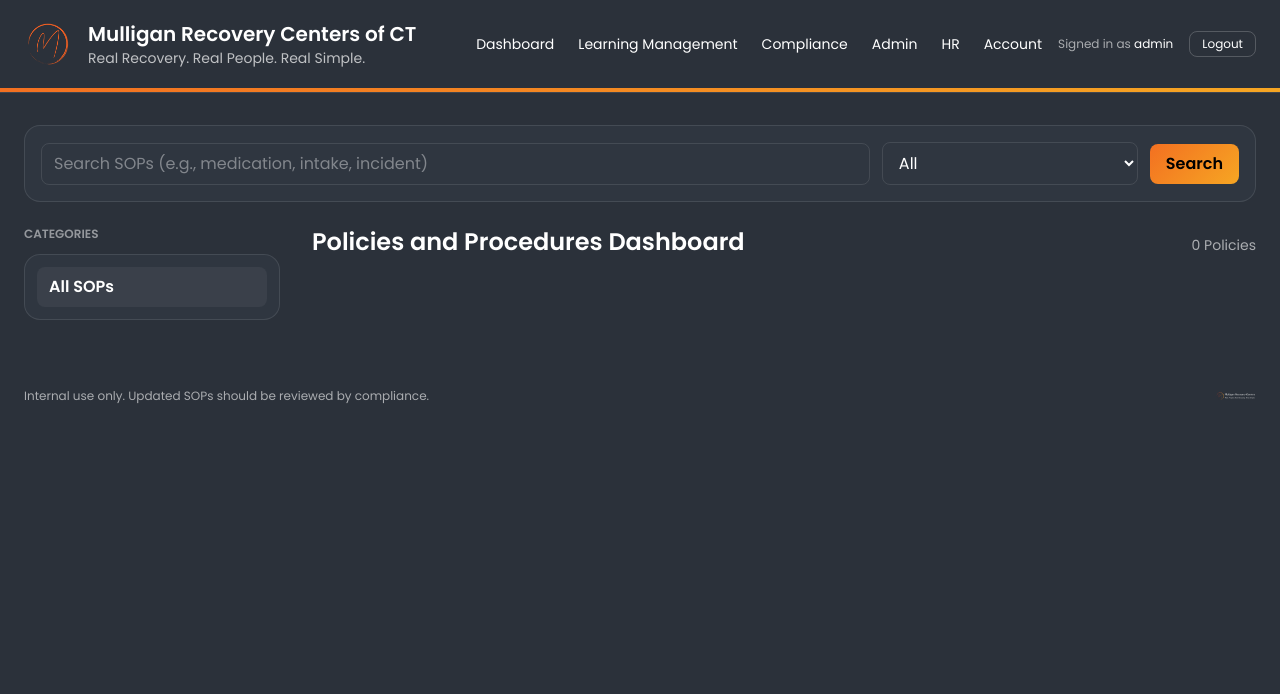
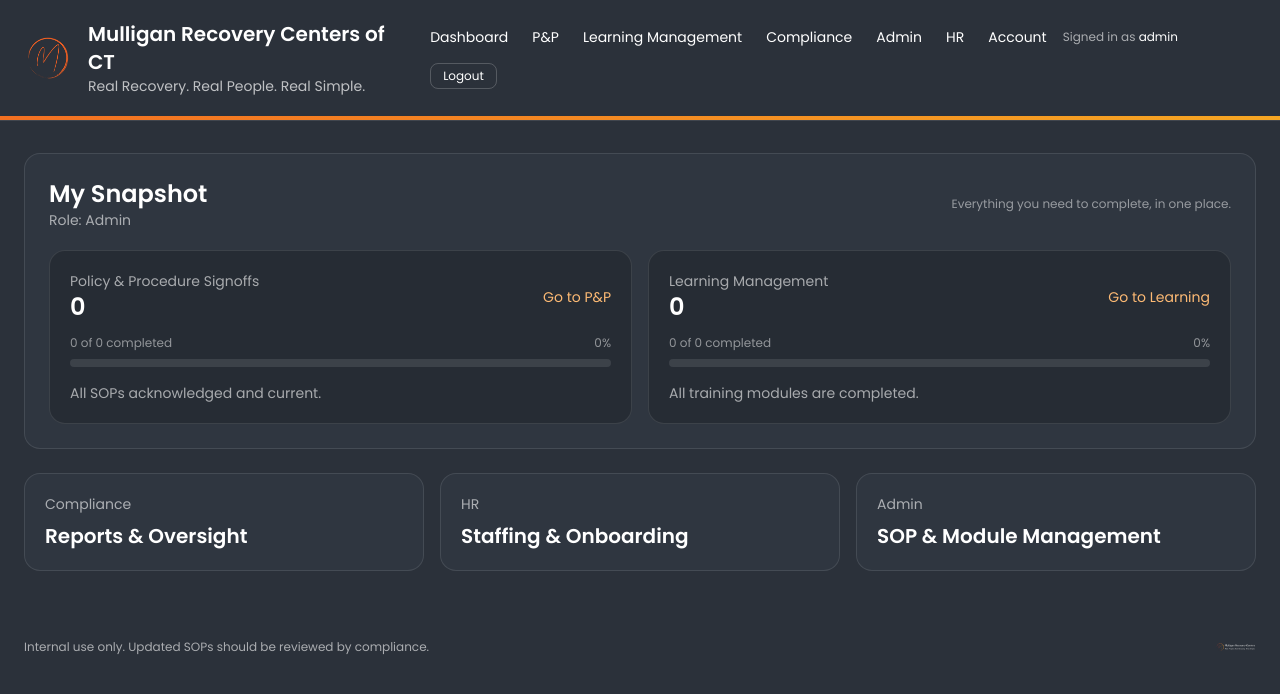
Before and after one commit to MaxMRC-CT/mrc-sop-app, a FastAPI app: page / in a window 1280 px wide. Shown: the top 694 px of the page. Run offline with FastAPI, Linux system fonts and the light colour scheme; the visitor is signed in with stand-in values (Sample User, id 1); data comes from the database, SQL or seed files in the repository; data that the repository does not hold is empty; some libraries are stand-ins or nearby versions.

Commit message:
Snapshot dashboard enhancements

```diff
--- a/app/main.py
+++ b/app/main.py
@@ -153,6 +153,10 @@ def _build_date_filter(start_date: Optional[str] = None, end_date: Optional[str]
 
 def _is_hr(user) -> bool:
     return user and user.role in ("admin", "hr_manager")
+
+
+def _is_manager(user) -> bool:
+    return user and user.role in ("admin", "manager", "training_lead", "hr_manager")
 
 
 
@@ -297,7 +301,132 @@ def account_update(
 
 @app.get("/")
 def index(request: Request, q: Optional[str] = None, category: Optional[str] = None):
-    if not get_current_user(request):
+    user = get_current_user(request)
+    if not user:
+        return _redirect_login()
+
+    conn = get_connection()
+    cur = conn.cursor()
+
+    pending_sops = []
+    pending_modules = []
+    pending_sop_count = 0
+    pending_module_count = 0
+    total_sops = 0
+    completed_sops = 0
+    total_modules = 0
+    completed_modules = 0
+
+    if user.staff_id:
+        sops = cur.execute("SELECT id, title, category FROM sops ORDER BY title").fetchall()
+        total_sops = len(sops)
+        last_acks = {
+            row["sop_id"]: row["last_ack"]
+            for row in cur.execute(
+                "SELECT sop_id, MAX(acknowledged_at) AS last_ack FROM acknowledgments WHERE staff_id = ? GROUP BY sop_id",
+                (user.staff_id,),
+            ).fetchall()
+        }
+        cutoff = date.today() - timedelta(days=REACK_DAYS)
+        for sop in sops:
+            last_ack = last_acks.get(sop["id"])
+            needs_ack = True
+            status_label = "Not started"
+            overdue = False
+            if last_ack:
+                try:
+                    last_date = datetime.strptime(last_ack, "%Y-%m-%d %H:%M:%S").date()
+                    if last_date >= cutoff:
+                        needs_ack = False
+                        status_label = "Completed"
+                    else:
+                        status_label = "Overdue"
+                        overdue = True
+                except ValueError:
+                    needs_ack = True
+            if needs_ack:
+                pending_sops.append(
+                    {
+                        "id": sop["id"],
+                        "title": sop["title"],
+                        "category": sop["category"],
+                        "status_label": status_label,
+                        "overdue": overdue,
+                    }
+                )
+        pending_sop_count = len(pending_sops)
+        completed_sops = max(total_sops - pending_sop_count, 0)
+
+        modules = cur.execute(
+            """
+            SELECT training_modules.id AS module_id, training_modules.title
+            FROM training_modules
+            LEFT JOIN training_assignments ON training_assignments.module_id = training_modules.id
+            WHERE training_modules.active = 1
+            AND (training_assignments.staff_id IS NULL OR training_assignments.staff_id = ?)
+            ORDER BY training_modules.title
+            """,
+            (user.staff_id,),
+        ).fetchall()
+        total_modules = len(modules)
+        for m in modules:
+            status, last_attempt, last_score, last_passed_date = module_status(m["module_id"], user.staff_id)
+            if status != "passed":
+                status_label = "Overdue" if status == "due" else "Not started"
+                pending_modules.append(
+                    {
+                        "id": m["module_id"],
+                        "title": m["title"],
+                        "status": status,
+                        "status_label": status_label,
+                        "overdue": status == "due",
+                    }
+                )
+            else:
+                completed_modules += 1
+        pending_module_count = len(pending_modules)
+
+    conn.close()
+
+    show_compliance = _is_manager(user)
+    show_hr = _is_manager(user)
+    show_admin = user.role == "admin"
+    show_manager = _is_manager(user)
+    role_labels = {
+        "admin": "Admin",
+        "manager": "Manager",
+        "staff": "Staff",
+        "training_lead": "Training Lead",
+        "hr_manager": "HR Manager",
+    }
+    role_label = role_labels.get(user.role, user.role)
+
+    return _template(
+        "index.html",
+        request,
+        {
+            "request": request,
+            "show_compliance": show_compliance,
+            "show_hr": show_hr,
+            "show_admin": show_admin,
+            "show_manager": show_manager,
+            "role_label": role_label,
+            "pending_sops": pending_sops[:6],
+            "pending_sop_count": pending_sop_count,
+            "pending_modules": pending_modules[:6],
+            "pending_module_count": pending_module_count,
+            "total_sops": total_sops,
+            "completed_sops": completed_sops,
+            "total_modules": total_modules,
+            "completed_modules": completed_modules,
+        },
+    )
+
+
+@app.get("/sops")
+def sop_library(request: Request, q: Optional[str] = None, category: Optional[str] = None):
+    user = get_current_user(request)
+    if not user:
         return _redirect_login()
 
     conn = get_connection()
@@ -327,7 +456,7 @@ def index(request: Request, q: Optional[str] = None, category: Optional[str] = N
     total = len(sops)
 
     return _template(
-        "index.html",
+        "sop_library.html",
         request,
         {
             "request": request,
--- a/templates/base.html
+++ b/templates/base.html
@@ -44,6 +44,7 @@
     <div class="flex flex-wrap items-center gap-4">
       <nav class="text-sm flex flex-wrap gap-4 sm:gap-6">
         <a href="/" class="hover:text-orange-300">Dashboard</a>
+        <a href="/sops" class="hover:text-orange-300">P&amp;P</a>
         <a href="/learning" class="hover:text-orange-300">Learning Management</a>
         <a href="/compliance" class="hover:text-orange-300">Compliance</a>
         <a href="/admin" class="hover:text-orange-300">Admin</a>
--- a/templates/index.html
+++ b/templates/index.html
@@ -2,94 +2,116 @@
 {% block content %}
 
 <div class="flex flex-col gap-6">
-  <input id="filters-toggle" type="checkbox" class="peer hidden" />
-  <label for="filters-toggle" class="fixed inset-0 bg-black/60 hidden peer-checked:block z-30"></label>
-  <aside class="fixed left-0 top-0 h-full w-72 bg-[#2f3640] border-r border-white/10 p-5 -translate-x-full peer-checked:translate-x-0 transition-transform duration-300 z-40 lg:hidden">
-    <div class="flex items-center justify-between mb-4">
-      <h2 class="text-sm font-semibold text-white/70">Categories</h2>
-      <label for="filters-toggle" class="text-white/60 text-sm cursor-pointer">Close</label>
+  <div class="bg-[#2f3640] border border-white/10 rounded-2xl p-6">
+    <div class="flex flex-col md:flex-row md:items-center md:justify-between gap-3">
+      <div>
+        <h1 class="text-2xl font-semibold">My Snapshot</h1>
+        <p class="text-sm text-white/60">Role: {{ role_label }}</p>
+      </div>
+      <div class="text-xs text-white/50">Everything you need to complete, in one place.</div>
     </div>
-    <div class="space-y-1">
-      <a href="/" class="block px-3 py-2 rounded-lg hover:bg-white/5 {% if category == 'All' %}bg-white/5 font-semibold{% endif %}">
-        All SOPs
-      </a>
-      {% for c in categories %}
-      <a href="/?category={{ c }}" class="block px-3 py-2 rounded-lg hover:bg-white/5 {% if category == c %}bg-white/5 font-semibold{% endif %}">
-        {{ c }}
-      </a>
-      {% endfor %}
-    </div>
-  </aside>
 
-  <form method="get" action="/" class="bg-[#2f3640] border border-white/10 rounded-2xl p-4 flex flex-col md:flex-row gap-3 md:items-center">
-    <input
-      type="text"
-      name="q"
-      value="{{ q }}"
-      placeholder="Search SOPs (e.g., medication, intake, incident)"
-      class="flex-1 bg-transparent border border-white/10 rounded-lg px-3 py-2 text-white placeholder-white/40 w-full"
-    />
-
-    <select name="category" class="bg-transparent border border-white/10 rounded-lg px-3 py-2 md:w-64 text-white w-full">
-      <option value="All" {% if category == "All" %}selected{% endif %}>All</option>
-      {% for c in categories %}
-      <option value="{{ c }}" {% if category == c %}selected{% endif %}>{{ c }}</option>
-      {% endfor %}
-    </select>
-
-    <button class="mrc-gradient text-black rounded-lg px-4 py-2 font-semibold hover:opacity-90 w-full md:w-auto">
-      Search
-    </button>
-  </form>
-
-  <div class="flex gap-8">
-
-    <aside class="w-64 hidden lg:block">
-      <div class="sticky top-6">
-        <h2 class="text-xs font-semibold text-white/50 mb-3">CATEGORIES</h2>
-        <div class="bg-[#2f3640] border border-white/10 rounded-2xl p-3">
-          <a href="/" class="block px-3 py-2 rounded-lg hover:bg-white/5 {% if category == 'All' %}bg-white/5 font-semibold{% endif %}">
-            All SOPs
-          </a>
-          {% for c in categories %}
-          <a href="/?category={{ c }}" class="block px-3 py-2 rounded-lg hover:bg-white/5 {% if category == c %}bg-white/5 font-semibold{% endif %}">
-            {{ c }}
-          </a>
-          {% endfor %}
+    <div class="grid grid-cols-1 md:grid-cols-2 gap-4 mt-5">
+      <div class="bg-[#262c34] border border-white/10 rounded-2xl p-5">
+        <div class="flex items-center justify-between">
+          <div>
+            <div class="text-sm text-white/60">Policy & Procedure Signoffs</div>
+            <div class="text-2xl font-semibold">{{ pending_sop_count }}</div>
+          </div>
+          <a href="/sops" class="text-orange-300 hover:underline text-sm">Go to P&amp;P</a>
         </div>
-      </div>
-    </aside>
-
-    <section class="flex-1">
-      <div class="flex flex-col sm:flex-row sm:items-baseline sm:justify-between gap-2 mb-4">
-        <h1 class="text-2xl font-semibold">Policies and Procedures Dashboard</h1>
-        <div class="flex items-center gap-3">
-          <label for="filters-toggle" class="sm:hidden border border-white/10 rounded-lg px-3 py-1.5 text-sm hover:bg-white/5 cursor-pointer">
-            Filters
-          </label>
-          <div class="text-sm text-white/60">
-            {{ total }} Policies
+        <div class="mt-3">
+          <div class="flex items-center justify-between text-xs text-white/50 mb-2">
+            <span>{{ completed_sops }} of {{ total_sops }} completed</span>
+            <span>{{ (completed_sops / total_sops * 100) | round(0) if total_sops else 0 }}%</span>
           </div>
+          <div class="h-2 bg-white/10 rounded-full overflow-hidden">
+            <div class="h-full bg-orange-400" style="width: {{ (completed_sops / total_sops * 100) | round(0) if total_sops else 0 }}%;"></div>
+          </div>
+        </div>
+        <div class="mt-4 space-y-2">
+          {% if pending_sops %}
+            {% for sop in pending_sops %}
+            <div class="flex items-center justify-between text-sm">
+              <div>
+                <div class="font-semibold">{{ sop.title }}</div>
+                <div class="text-xs text-white/50">{{ sop.category }}</div>
+              </div>
+              <div class="flex items-center gap-3">
+                {% if sop.overdue %}
+                  <span class="text-xs text-amber-300">Overdue</span>
+                {% else %}
+                  <span class="text-xs text-white/50">Not started</span>
+                {% endif %}
+                <a class="text-orange-300 hover:underline text-xs" href="/sop/{{ sop.id }}">Review</a>
+              </div>
+            </div>
+            {% endfor %}
+          {% else %}
+            <div class="text-sm text-white/60">All SOPs acknowledged and current.</div>
+          {% endif %}
         </div>
       </div>
 
-      {% for cat, sops in grouped.items() %}
-      <div class="mb-10">
-        <h2 class="text-lg font-semibold mb-3 border-b border-white/10 pb-2">{{ cat }}</h2>
-
-        <div class="grid grid-cols-1 sm:grid-cols-2 xl:grid-cols-3 gap-4">
-          {% for sop in sops %}
-          <a href="/sop/{{ sop[0] }}" class="bg-[#2f3640] border border-white/10 rounded-2xl p-4 hover:shadow-lg hover:shadow-orange-500/10 transition">
-            <div class="text-xs text-white/50 mb-2">{{ sop[2] }}</div>
-            <div class="font-semibold leading-snug">{{ sop[1]|highlight(q)|safe }}</div>
-          </a>
-          {% endfor %}
+      <div class="bg-[#262c34] border border-white/10 rounded-2xl p-5">
+        <div class="flex items-center justify-between">
+          <div>
+            <div class="text-sm text-white/60">Learning Management</div>
+            <div class="text-2xl font-semibold">{{ pending_module_count }}</div>
+          </div>
+          <a href="/learning" class="text-orange-300 hover:underline text-sm">Go to Learning</a>
+        </div>
+        <div class="mt-3">
+          <div class="flex items-center justify-between text-xs text-white/50 mb-2">
+            <span>{{ completed_modules }} of {{ total_modules }} completed</span>
+            <span>{{ (completed_modules / total_modules * 100) | round(0) if total_modules else 0 }}%</span>
+          </div>
+          <div class="h-2 bg-white/10 rounded-full overflow-hidden">
+            <div class="h-full bg-orange-400" style="width: {{ (completed_modules / total_modules * 100) | round(0) if total_modules else 0 }}%;"></div>
+          </div>
+        </div>
+        <div class="mt-4 space-y-2">
+          {% if pending_modules %}
+            {% for m in pending_modules %}
+            <div class="flex items-center justify-between text-sm">
+              <div>
+                <div class="font-semibold">{{ m.title }}</div>
+                <div class="text-xs text-white/50">{{ m.status_label }}</div>
+              </div>
+              <div class="flex items-center gap-3">
+                {% if m.overdue %}
+                  <span class="text-xs text-amber-300">Overdue</span>
+                {% else %}
+                  <span class="text-xs text-white/50">Not started</span>
+                {% endif %}
+                <a class="text-orange-300 hover:underline text-xs" href="/learning/module/{{ m.id }}">Start</a>
+              </div>
+            </div>
+            {% endfor %}
+          {% else %}
+            <div class="text-sm text-white/60">All training modules are completed.</div>
+          {% endif %}
         </div>
       </div>
-      {% endfor %}
-    </section>
+    </div>
+  </div>
 
+  {% if show_manager %}
+  <div class="grid grid-cols-1 md:grid-cols-3 gap-4">
+    <a href="/compliance" class="bg-[#2f3640] border border-white/10 rounded-2xl p-5 hover:shadow-lg hover:shadow-orange-500/10 transition">
+      <div class="text-sm text-white/60 mb-2">Compliance</div>
+      <div class="text-xl font-semibold">Reports & Oversight</div>
+    </a>
+    <a href="/hr" class="bg-[#2f3640] border border-white/10 rounded-2xl p-5 hover:shadow-lg hover:shadow-orange-500/10 transition">
+      <div class="text-sm text-white/60 mb-2">HR</div>
+      <div class="text-xl font-semibold">Staffing & Onboarding</div>
+    </a>
+    <a href="/admin" class="bg-[#2f3640] border border-white/10 rounded-2xl p-5 hover:shadow-lg hover:shadow-orange-500/10 transition">
+      <div class="text-sm text-white/60 mb-2">Admin</div>
+      <div class="text-xl font-semibold">SOP & Module Management</div>
+    </a>
   </div>
+  {% endif %}
 </div>
 
 {% endblock %}
```
Also changed, not shown: templates/sop_library.html (added, +95 -0 lines).
